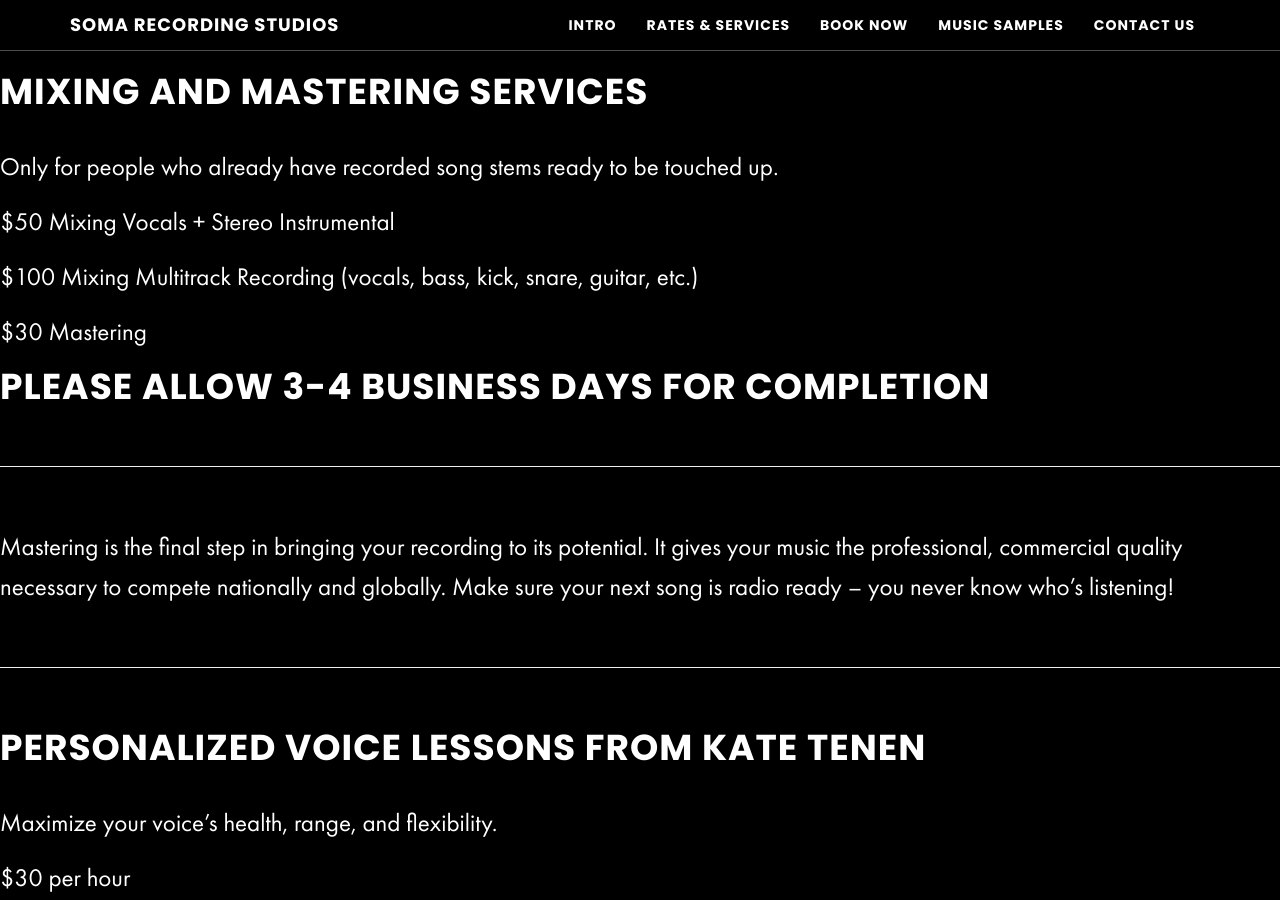
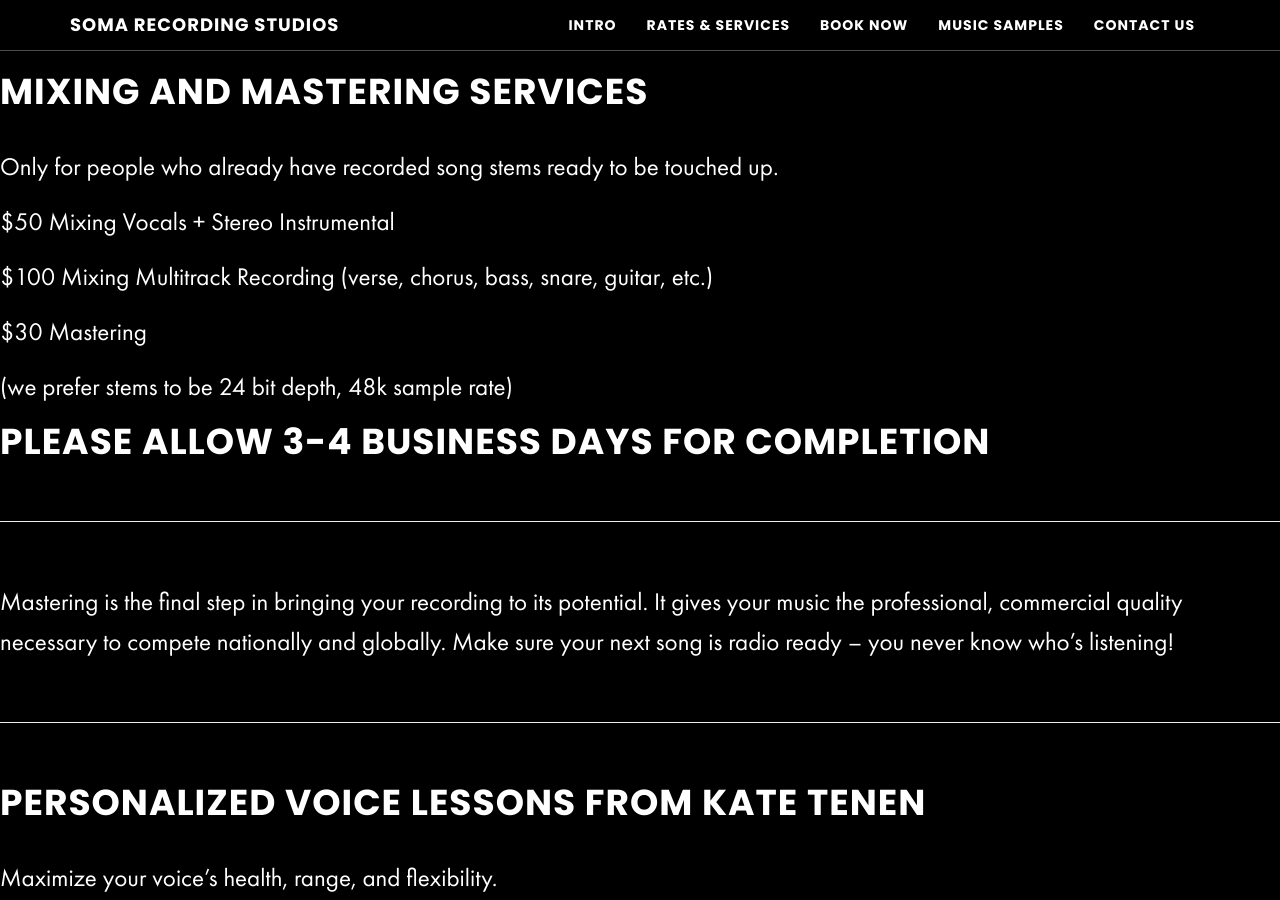
Before and after one commit to zackhanni/Soma-website-classic, a Jekyll site: the page built from _posts/2015-08-02-rates-services.md, in a window 1280 px wide and 900 px high, scrolled down 1504 px. Built offline with Jekyll 4.4.1, drawn with Linux system fonts in a browser that asks for light colours; our own code applies the rules of GitHub Pages for plain Markdown files; some of the changed text lies outside the part shown.

Commit message:
rates and services update

```diff
--- a/_posts/2015-08-02-rates-services.md
+++ b/_posts/2015-08-02-rates-services.md
@@ -23,9 +23,11 @@ Only for people who already have recorded song stems ready to be touched up.
 
 $50 Mixing Vocals + Stereo Instrumental
 
-$100 Mixing Multitrack Recording (vocals, bass, kick, snare, guitar, etc.)
+$100 Mixing Multitrack Recording (verse, chorus, bass, snare, guitar, etc.)
 
 $30 Mastering
+
+(we prefer stems to be 24 bit depth, 48k sample rate)
 
 # Please allow 3-4 business days for completion
 
@@ -64,3 +66,9 @@ $20 MP3, $35 WAV, $50 Tracked out stems
 Ask for price about making exclusive songs or recreating your favorate beats
 
 - - -
+
+# Lessons
+
+Learn to make beats or record from home with personalized lessons from a professional.
+
+Control synthesizers and learn about vocal effects to make your next song pop.
```
